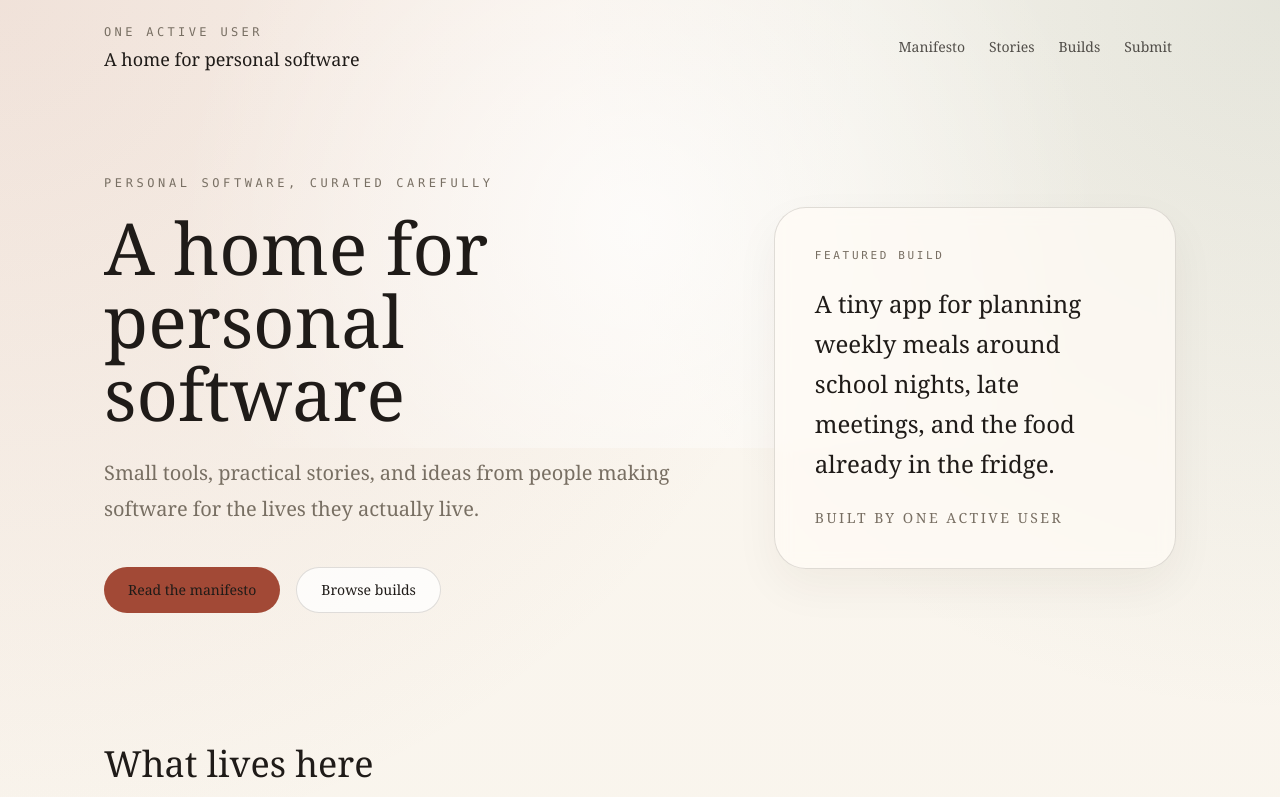
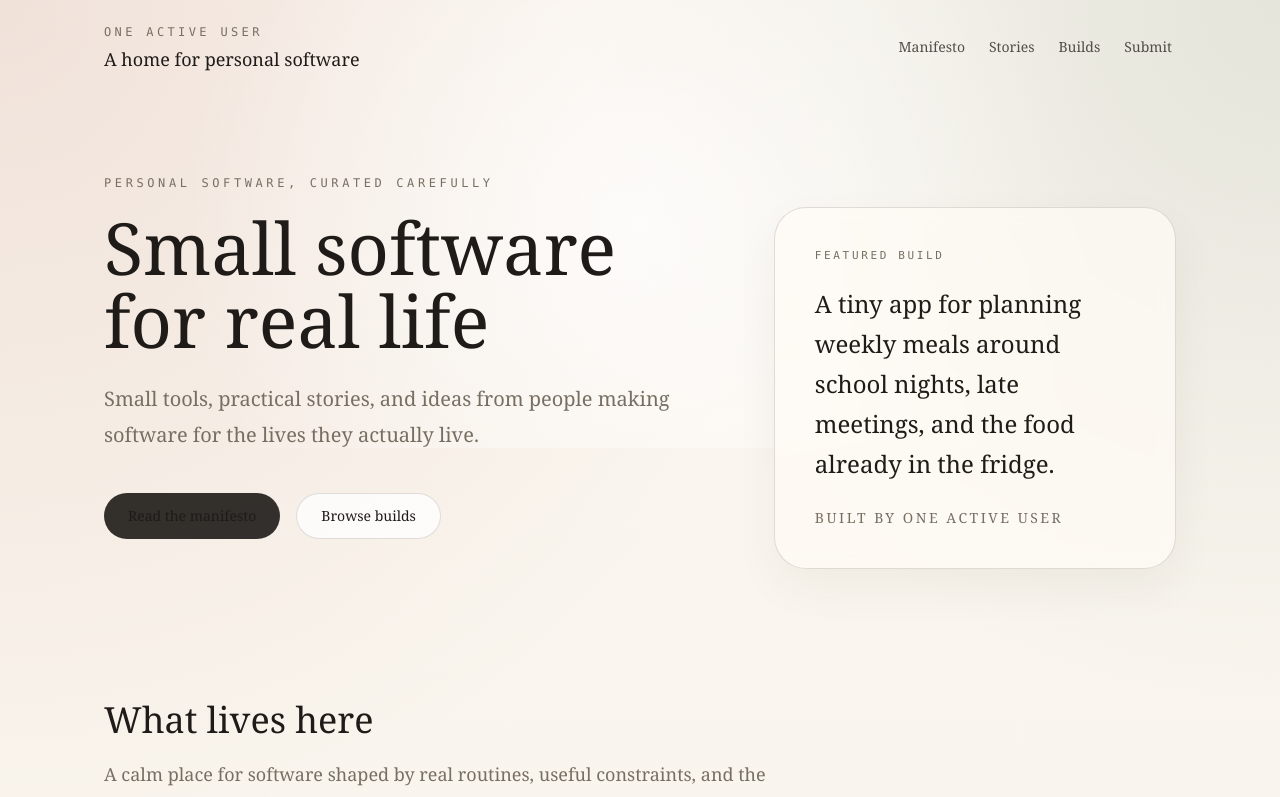
Before and after one commit to oli-deacon/one-active-user, a Next.js app: page / in a window 1280 px wide. Shown: the top 797 px of the page. Built offline with nearby package versions, Linux system fonts and the light colour scheme.

Commit message:
Polish homepage hero and button tone

```diff
--- a/src/app/page.tsx
+++ b/src/app/page.tsx
@@ -6,7 +6,6 @@ import {
   SectionHeader,
   SubmissionPanel,
 } from "@/components/home/home-sections";
-import { siteConfig } from "@/lib/site";
 
 const categories = [
   {
@@ -57,7 +56,7 @@ export default function HomePage() {
               Personal software, curated carefully
             </p>
             <h1 className="mt-5 max-w-4xl text-5xl leading-[1.02] text-[var(--foreground)] sm:text-7xl">
-              {siteConfig.tagline}
+              Small software for real life
             </h1>
             <p className="mt-6 max-w-3xl text-xl leading-9 text-[var(--muted)]">
               Small tools, practical stories, and ideas from people making software for the lives
--- a/src/components/home/home-sections.tsx
+++ b/src/components/home/home-sections.tsx
@@ -25,7 +25,7 @@ type HomeBuildCardProps = {
 export function Button({ href, variant = "primary", children }: ButtonProps) {
   const className =
     variant === "primary"
-      ? "bg-[var(--accent)] text-white hover:opacity-95"
+      ? "bg-[rgba(31,27,24,0.9)] text-[var(--background)] hover:bg-[rgba(31,27,24,0.96)]"
       : "border border-[var(--line)] bg-white/75 text-[var(--foreground)] hover:border-[rgba(31,27,24,0.28)] hover:bg-white";
 
   return (
```
